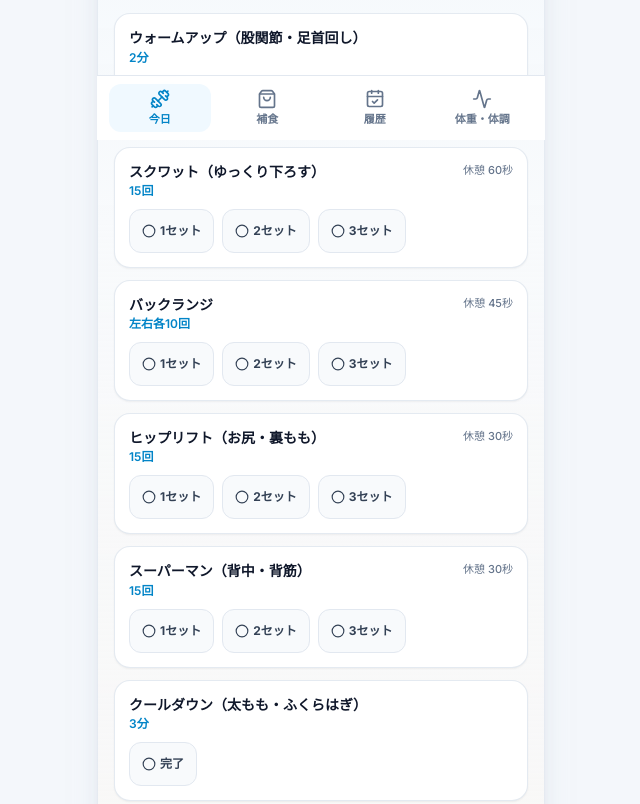
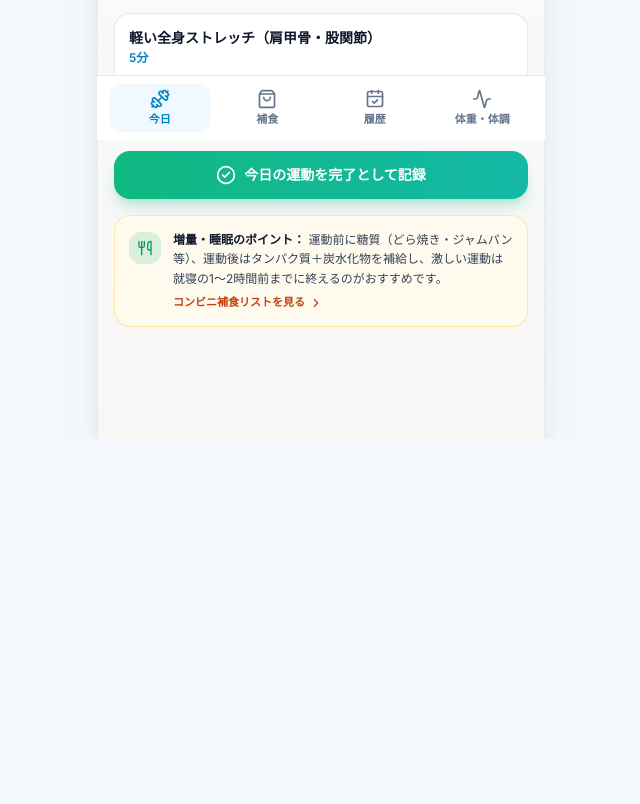
Before and after one commit to regravity/workout_app, a plain HTML site: page index.html in a window 1280 px wide. Shown: the part 660-1464 px from the top of the page, without its empty margins (319-959 px from the left). After the commit the page ends 1099 px from the top, so only its background shows below. Drawn offline with nearby package versions, Linux system fonts and the light colour scheme.

Commit message:
Update exercise categories and modify weekly plans

```diff
--- a/index.html
+++ b/index.html
@@ -446,6 +446,19 @@
       2: {
         id: 'tue',
         short: '火',
+        category: '休養',
+        badgeClass: 'bg-slate-100 text-slate-600 border-slate-200',
+        title: '休養日（リカバリー）',
+        duration: '5分・ストレッチのみ',
+        goal: '筋肉の回復・疲労抜き（増量に大切な休息）',
+        isRestDefault: true,
+        exercises: [
+          { id: 'tue-st', name: '軽い全身ストレッチ（肩甲骨・股関節）', target: '5分', restSec: 0, sets: 1 }
+        ]
+      },
+      3: {
+        id: 'wed',
+        short: '水',
         category: '筋トレ',
         badgeClass: 'bg-sky-100 text-sky-700 border-sky-200',
         title: '自重筋トレ（下半身・背中）',
@@ -453,25 +466,12 @@
         goal: '大きな筋肉を鍛えて増量の土台づくり（週1回目）',
         isRestDefault: false,
         exercises: [
-          { id: 'tue-wu', name: 'ウォームアップ（股関節・足首回し）', target: '2分', restSec: 0, sets: 1 },
-          { id: 'tue-sq', name: 'スクワット（ゆっくり下ろす）', target: '15回', restSec: 60, sets: 3 },
-          { id: 'tue-lg', name: 'バックランジ', target: '左右各10回', restSec: 45, sets: 3 },
-          { id: 'tue-hl', name: 'ヒップリフト（お尻・裏もも）', target: '15回', restSec: 30, sets: 3 },
-          { id: 'tue-sm', name: 'スーパーマン（背中・背筋）', target: '15回', restSec: 30, sets: 3 },
-          { id: 'tue-cd', name: 'クールダウン（太もも・ふくらはぎ）', target: '3分', restSec: 0, sets: 1 }
-        ]
-      },
-      3: {
-        id: 'wed',
-        short: '水',
-        category: '休養',
-        badgeClass: 'bg-slate-100 text-slate-600 border-slate-200',
-        title: '休養日（リカバリー）',
-        duration: '5分・ストレッチのみ',
-        goal: '中日の回復・疲労抜き（増量に大切な休息）',
-        isRestDefault: true,
-        exercises: [
-          { id: 'wed-st', name: '軽い全身ストレッチ（肩甲骨・股関節）', target: '5分', restSec: 0, sets: 1 }
+          { id: 'wed-wu', name: 'ウォームアップ（股関節・足首回し）', target: '2分', restSec: 0, sets: 1 },
+          { id: 'wed-sq', name: 'スクワット（ゆっくり下ろす）', target: '15回', restSec: 60, sets: 3 },
+          { id: 'wed-lg', name: 'バックランジ', target: '左右各10回', restSec: 45, sets: 3 },
+          { id: 'wed-hl', name: 'ヒップリフト（お尻・裏もも）', target: '15回', restSec: 30, sets: 3 },
+          { id: 'wed-sm', name: 'スーパーマン（背中・背筋）', target: '15回', restSec: 30, sets: 3 },
+          { id: 'wed-cd', name: 'クールダウン（太もも・ふくらはぎ）', target: '3分', restSec: 0, sets: 1 }
         ]
       },
       4: {
@@ -509,32 +509,32 @@
       6: {
         id: 'sat',
         short: '土',
-        category: '筋トレ',
-        badgeClass: 'bg-sky-100 text-sky-700 border-sky-200',
-        title: '自重筋トレ（下半身・背中）',
-        duration: '約20分・18:00〜',
-        goal: '週2回目の下半身刺激（登山がある週は休養へ振替）',
-        isRestDefault: false,
+        category: '休養・登山',
+        badgeClass: 'bg-slate-100 text-slate-600 border-slate-200',
+        title: '休養日（登山・外出優先）',
+        duration: 'オフ',
+        goal: '平日の疲労抜き＆登山がある日は思いきり楽しむ',
+        isRestDefault: true,
         exercises: [
-          { id: 'sat-wu', name: 'ウォームアップ（股関節・足首回し）', target: '2分', restSec: 0, sets: 1 },
-          { id: 'sat-sq', name: 'スクワット（ゆっくり下ろす）', target: '15回', restSec: 60, sets: 3 },
-          { id: 'sat-lg', name: 'バックランジ', target: '左右各10回', restSec: 45, sets: 3 },
-          { id: 'sat-hl', name: 'ヒップリフト（お尻・裏もも）', target: '15回', restSec: 30, sets: 3 },
-          { id: 'sat-sm', name: 'スーパーマン（背中・背筋）', target: '15回', restSec: 30, sets: 3 },
-          { id: 'sat-cd', name: 'クールダウン（太もも・ふくらはぎ）', target: '3分', restSec: 0, sets: 1 }
+          { id: 'sat-rest', name: 'リラックス・十分な睡眠と食事（登山日はそちらを優先）', target: '終日', restSec: 0, sets: 1 }
         ]
       },
       0: {
         id: 'sun',
         short: '日',
-        category: '完全休養',
-        badgeClass: 'bg-slate-100 text-slate-600 border-slate-200',
-        title: '完全休養日（リカバリー）',
-        duration: 'オフ',
-        goal: '翌週に向けた完全リカバリー（軽い散歩はOK）',
-        isRestDefault: true,
+        category: '筋トレ',
+        badgeClass: 'bg-sky-100 text-sky-700 border-sky-200',
+        title: '自重筋トレ（下半身・背中）',
+        duration: '約20分・18:00〜',
+        goal: '週2回目の下半身刺激・翌週に向けた土台づくり',
+        isRestDefault: false,
         exercises: [
-          { id: 'sun-rest', name: 'リラックス・十分な睡眠と食事', target: '終日', restSec: 0, sets: 1 }
+          { id: 'sun-wu', name: 'ウォームアップ（股関節・足首回し）', target: '2分', restSec: 0, sets: 1 },
+          { id: 'sun-sq', name: 'スクワット（ゆっくり下ろす）', target: '15回', restSec: 60, sets: 3 },
+          { id: 'sun-lg', name: 'バックランジ', target: '左右各10回', restSec: 45, sets: 3 },
+          { id: 'sun-hl', name: 'ヒップリフト（お尻・裏もも）', target: '15回', restSec: 30, sets: 3 },
+          { id: 'sun-sm', name: 'スーパーマン（背中・背筋）', target: '15回', restSec: 30, sets: 3 },
+          { id: 'sun-cd', name: 'クールダウン（太もも・ふくらはぎ）', target: '3分', restSec: 0, sets: 1 }
         ]
       }
     };
@@ -647,7 +647,7 @@
     }
 
     function getScaledExercise(ex, level) {
-      if (level <= 1 || ex.id.endsWith('-wu') || ex.id.endsWith('-cd') || ex.id.startsWith('fri-') || ex.id.startsWith('sun-') || ex.id.startsWith('wed-st') || ex.id.startsWith('min-')) {
+      if (level <= 1 || ex.id.endsWith('-wu') || ex.id.endsWith('-cd') || ex.id.startsWith('fri-') || ex.id.startsWith('sat-') || ex.id.startsWith('tue-st') || ex.id.startsWith('min-')) {
         return { ...ex, scaledLabel: '' };
       }
       const step = level - 1;
@@ -771,7 +771,7 @@
       }
       if (dayLog.mode === 'rest') {
         return {
-          ...WEEKLY_PLANS[3],
+          ...WEEKLY_PLANS[2],
           category: '休養へ変更',
           title: '休養日（リカバリーに切替）',
           duration: '5分・無理しない日',
@@ -988,7 +988,7 @@
         { key: 'strength_focus', tag: '全身筋トレ', title: EXTRA_MENUS.strength_focus.title },
         { key: 'walk_stretch', tag: '軽め散歩', title: EXTRA_MENUS.walk_stretch.title },
         { key: 1, tag: '月・木メニュー', title: WEEKLY_PLANS[1].title },
-        { key: 2, tag: '火・土メニュー', title: WEEKLY_PLANS[2].title }
+        { key: 3, tag: '水・日メニュー', title: WEEKLY_PLANS[3].title }
       ];
       const swapOptionsEl = document.getElementById('swap-options');
       swapOptionsEl.innerHTML = swapChoices.map((c) => {
```
